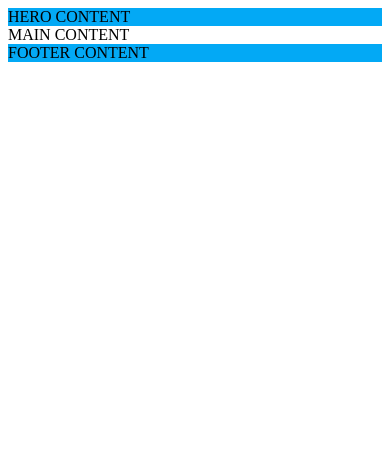
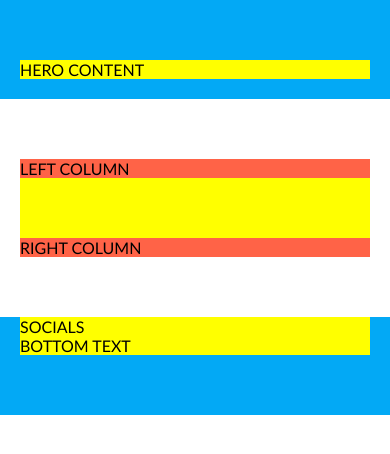
Before and after one commit to Sarunaskaz/7--coming-soon, a website: page index.html in a window 390 px wide. Drawn offline with Linux system fonts and the light colour scheme; files whose address does not match are found by name.

Commit message:
Main content comun's

```diff
--- /dev/null
+++ b/css/basic/layout.css
@@ -0,0 +1,66 @@
+.container {
+  display: inline-block;
+  width: 100%;
+  padding: 60px 0;
+}
+
+  .container > .row {
+    display: inline-block;
+    width: 600px;
+    margin-left: calc(50% - 300px);
+    background-color: yellow;
+  }
+
+  .container > .row-big {
+    display: inline-block;
+    width: 1000px;
+    margin-left: calc(50% - 500px);
+    background-color: yellow;
+  }
+  .container .left-column {
+    display: inline-block;
+    float: left;
+    width: 50%;
+    background-color: tomato;
+  }
+  .container .right-column {
+    display: inline-block;
+    float: right;
+    width: 45%;
+    background-color: tomato;
+  }
+  @media (max-width: 1100px) {
+    .container > .row-big {
+    width: 800px;
+    margin-left: calc(50% - 400px);
+    }
+
+  .container .left-column {
+    width: 100%;
+  }
+  .container .right-column {
+    width: 100%;
+    margin-top: 60px;
+  }
+}
+  @media (max-width: 900px) {
+    .container > .row-big {
+    width: 600px;
+    margin-left: calc(50% - 300px);
+    }
+  }
+
+  @media (max-width: 640px) {
+    .container {
+    padding: 60px 20px;
+    }
+
+    .container > .row {
+      width: 100%;
+      margin-left: 0;
+  }
+  .container > .row-big {
+      width: 100%;
+      margin-left: 0;
+  }
+}
--- a/css/basic/reset.css
+++ b/css/basic/reset.css
@@ -0,0 +1,8 @@
+body,
+body * {
+  margin: 0;
+  padding: 0;
+  vertical-align: top;
+  box-sizing: border-box;
+  font-family: 'Gill Sans', 'Gill Sans MT', Calibri, 'Trebuchet MS', sans-serif;
+}
--- a/css/home.css
+++ b/css/home.css
@@ -19,3 +19,11 @@
   .bg-secondary {
     background-color: var(--color-secondary);
   }
+
+  .hero {
+    padding-bottom: 20px;
+  }
+
+  footer.container {
+    padding-top: 0%;
+  }
--- a/index.html
+++ b/index.html
@@ -10,16 +10,31 @@
 </head>
 
 <body>
-    <div class="hero bg-primary">
-        HERO CONTENT
+    <div class="hero container bg-primary">
+        <div class="row">
+                HERO CONTENT
+        </div>
     </div>
 
-    <main>
-        MAIN CONTENT
+<main class="container">
+    <div class="row-big">
+        <div class="left-column">
+            LEFT COLUMN
+        </div>
+        <div class="right-column">
+            RIGHT COLUMN
+        </div>
+        </div>
+
     </main>
 
-    <footer class="bg-primary">
-        FOOTER CONTENT
+    <footer class="container bg-primary">
+        <div class="row-big">
+            SOCIALS
+        </div>
+    <div class="row">
+            BOTTOM TEXT
+        </div>
     </footer>
 
     <script src="./js/home.js" defer></script>
```
